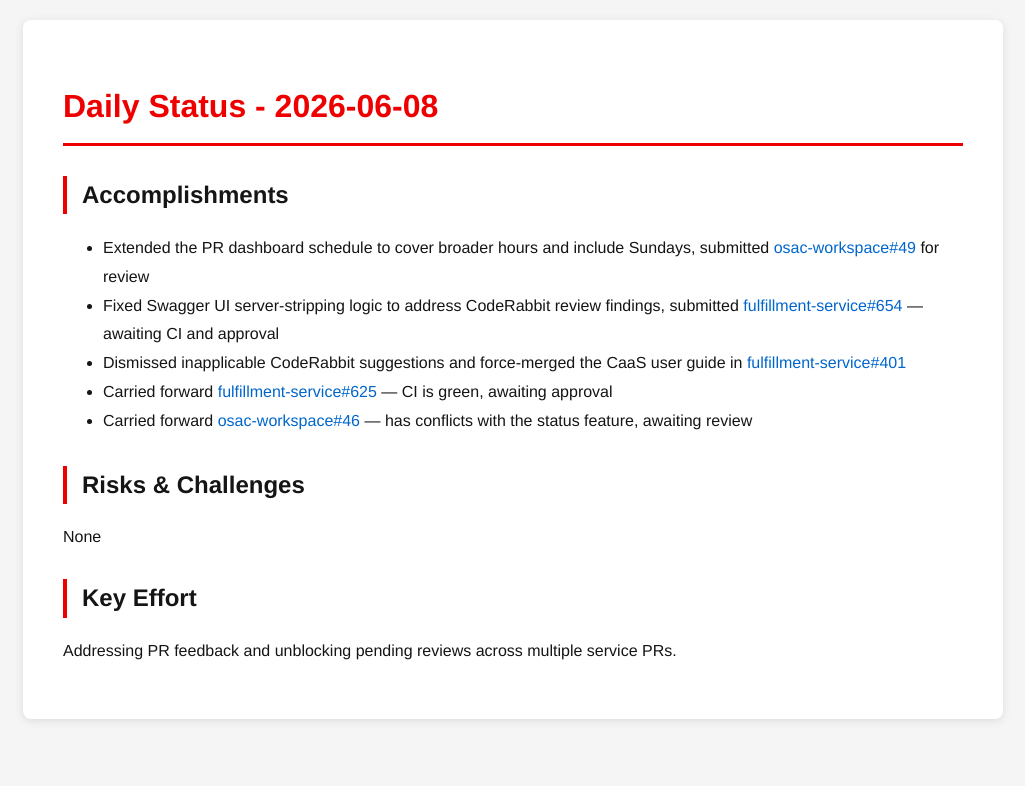
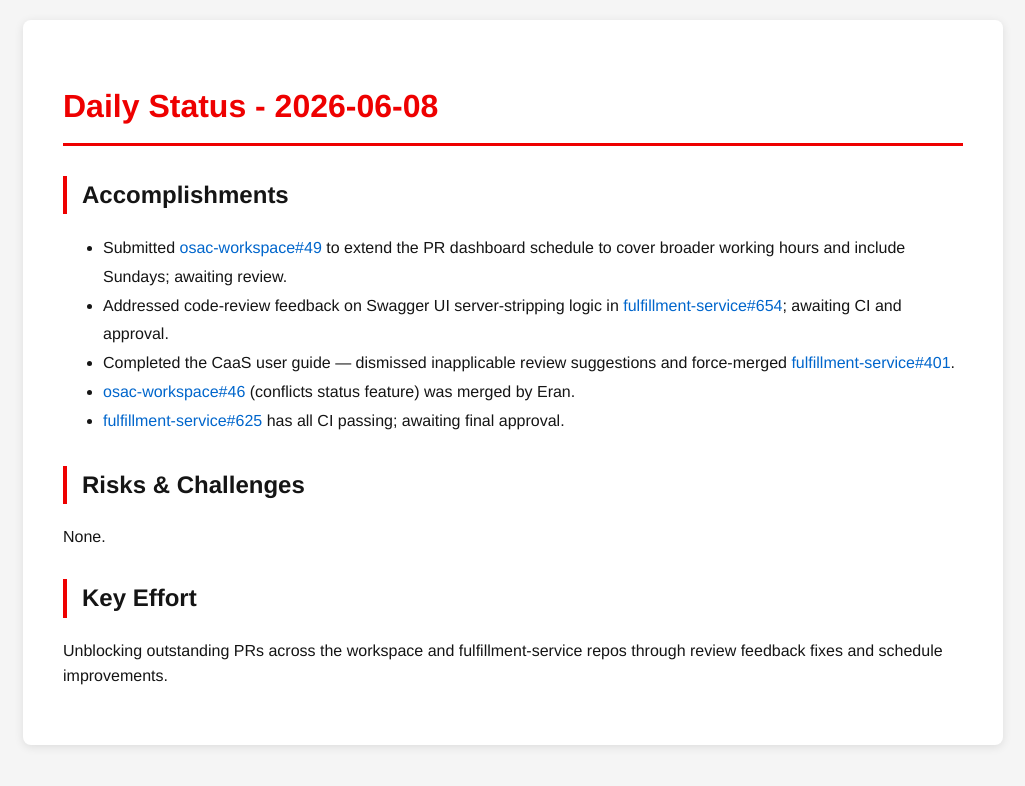
Before and after one commit to tzvatot/daily-status, a Jekyll site: the page built from 2026-06-08.md, in a window 1280 px wide. Shown: the top 786 px of the page, without its empty margins (127-1152 px from the left). Built offline with Jekyll 4.4.1, drawn with Linux system fonts in a browser that asks for light colours.

Commit message:
Daily status update - 2026-06-08

```diff
--- a/2026-06-08.md
+++ b/2026-06-08.md
@@ -7,14 +7,14 @@
 # Daily Status - 2026-06-08
 
 ## Accomplishments
-- Extended the PR dashboard schedule to cover broader hours and include Sundays, submitted [osac-workspace#49](https://github.com/osac-project/osac-workspace/pull/49) for review
-- Fixed Swagger UI server-stripping logic to address CodeRabbit review findings, submitted [fulfillment-service#654](https://github.com/osac-project/fulfillment-service/pull/654) — awaiting CI and approval
-- Dismissed inapplicable CodeRabbit suggestions and force-merged the CaaS user guide in [fulfillment-service#401](https://github.com/osac-project/fulfillment-service/pull/401)
-- Carried forward [fulfillment-service#625](https://github.com/osac-project/fulfillment-service/pull/625) — CI is green, awaiting approval
-- Carried forward [osac-workspace#46](https://github.com/osac-project/osac-workspace/pull/46) — has conflicts with the status feature, awaiting review
+- Submitted [osac-workspace#49](https://github.com/osac-project/osac-workspace/pull/49) to extend the PR dashboard schedule to cover broader working hours and include Sundays; awaiting review.
+- Addressed code-review feedback on Swagger UI server-stripping logic in [fulfillment-service#654](https://github.com/osac-project/fulfillment-service/pull/654); awaiting CI and approval.
+- Completed the CaaS user guide — dismissed inapplicable review suggestions and force-merged [fulfillment-service#401](https://github.com/osac-project/fulfillment-service/pull/401).
+- [osac-workspace#46](https://github.com/osac-project/osac-workspace/pull/46) (conflicts status feature) was merged by Eran.
+- [fulfillment-service#625](https://github.com/osac-project/fulfillment-service/pull/625) has all CI passing; awaiting final approval.
 
 ## Risks & Challenges
-None
+None.
 
 ## Key Effort
-Addressing PR feedback and unblocking pending reviews across multiple service PRs.
+Unblocking outstanding PRs across the workspace and fulfillment-service repos through review feedback fixes and schedule improvements.
```
